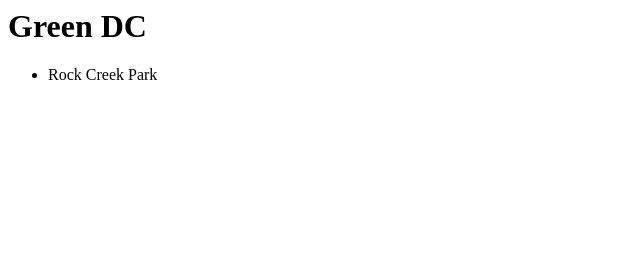
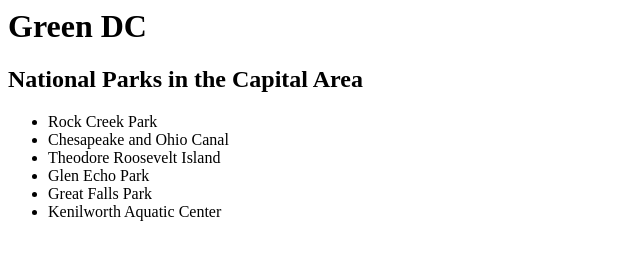
Before and after one commit to s-zavala/html-demo, a plain HTML site: page index.html in a window 1280 px wide. Shown: the whole page, without its empty margins (0-640 px from the left). Drawn offline with Linux system fonts and the light colour scheme.

Commit message:
Add NCA parks

```diff
--- a/index.html
+++ b/index.html
@@ -8,8 +8,16 @@
         <h1>
             Green DC
         </h1>
+        <h2>
+            National Parks in the Capital Area
+        </h2>
         <ul>
             <li> Rock Creek Park </li>
+            <li> Chesapeake and Ohio Canal</li>
+            <li> Theodore Roosevelt Island</li>
+            <li> Glen Echo Park</li>
+            <li> Great Falls Park</li>
+            <li> Kenilworth Aquatic Center</li>
         </ul>
     </body>
 </html>
```
